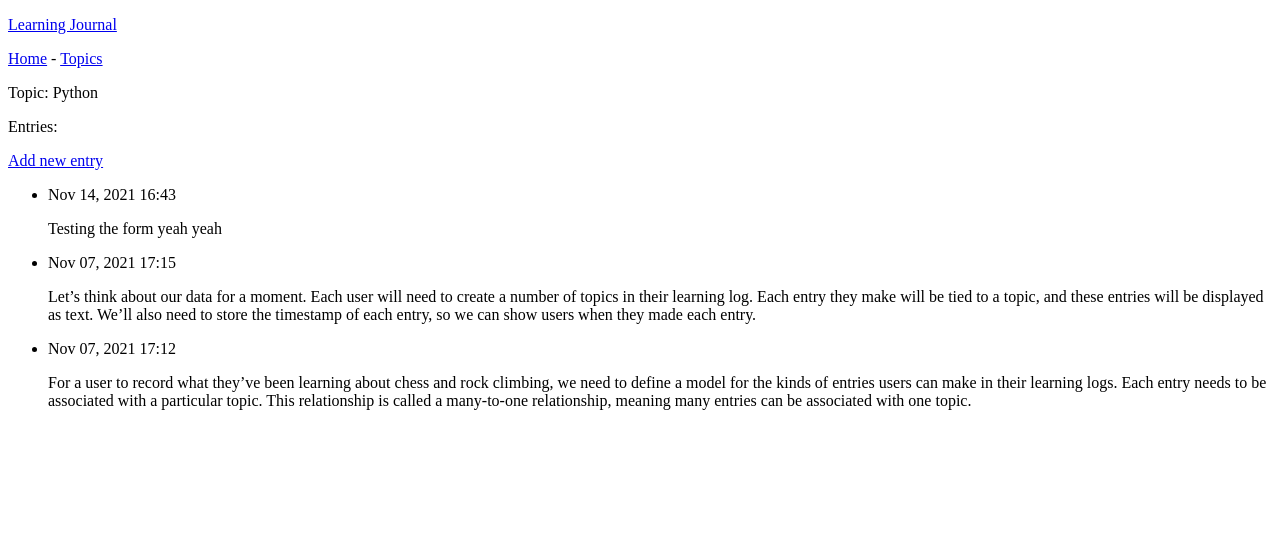
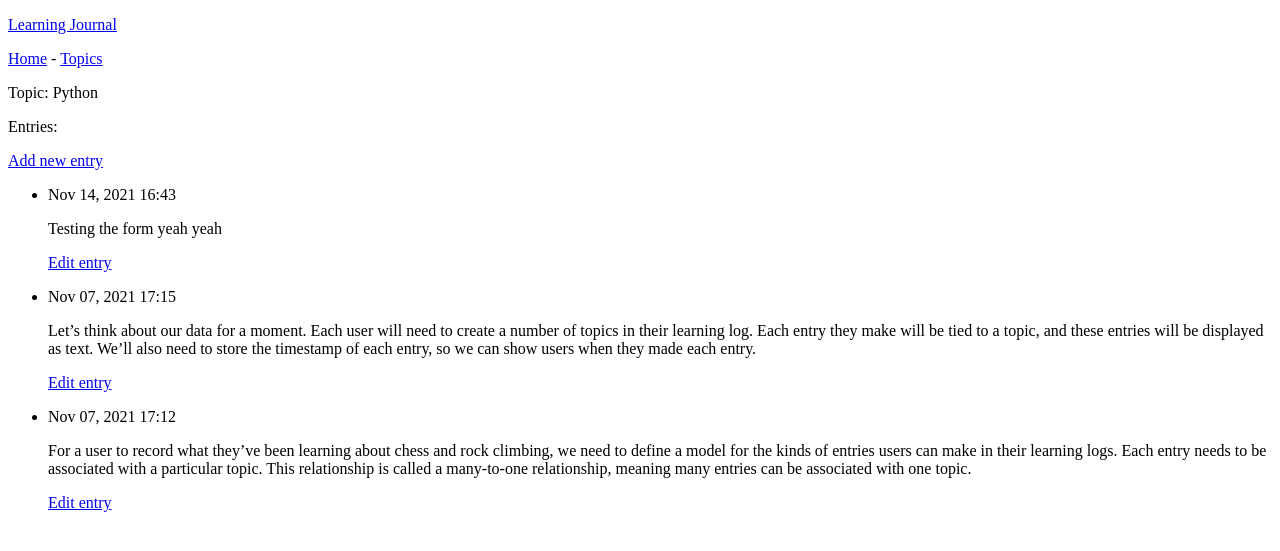
Before and after one commit to Renato79/Learning-Journal, a Django app: page /topics/1/ in a window 1280 px wide. Shown: the top 551 px of the page. Run offline with Django 3.2, Linux system fonts and the light colour scheme; data comes from the database, SQL or seed files in the repository; both versions use the stored data as it was after the commit.

Commit message:
added edit_netry, created views and link in html

```diff
--- a/learning_journals/templates/learning_journals/topic.html
+++ b/learning_journals/templates/learning_journals/topic.html
@@ -13,6 +13,9 @@
     <li>
         <p>{{ entry.date_added|date:'M d, Y H:i' }}</p>
         <p>{{ entry.text|linebreaks }}</p>
+        <p>
+            <a href="{% url 'learning_journals:edit_entry' entry.id %}">Edit entry</a>
+        </p>
     </li>
     {% empty %}
     <li>There are no entries for this topic yet.</li>
--- a/learning_journals/urls.py
+++ b/learning_journals/urls.py
@@ -17,4 +17,6 @@ urlpatterns = [
     path('new_topic/', views.new_topic, name='new_topic'),
     # Page to add a new entry
     path('new_entry/<int:topic_id>/', views.new_entry, name='new_entry'),
+    # Page to edit an entry
+    path('edit_entry/<int:entry_id>/', views.edit_entry, name='edit_entry'),
 ]
--- a/learning_journals/views.py
+++ b/learning_journals/views.py
@@ -1,6 +1,6 @@
 from django.shortcuts import render, redirect
 
-from .models import Topic
+from .models import Topic, Entry
 from .forms import TopicForm, EntryForm
 
 def index(request):
@@ -59,3 +59,22 @@ def new_entry(request, topic_id):
     # Display a blank or invalid form
     context = {'topic': topic, 'form': form}
     return render(request, 'learning_journals/new_entry.html', context)
+
+
+def edit_entry(request, entry_id):
+    """Edit an existing entry."""
+    entry = Entry.objects.get(id=entry_id)
+    topic = entry.topic
+
+    if request.method != 'POST':
+        # Initial requestl pre-fill form with the current entry
+        form = EntryForm(instance=entry)
+    else:
+        # POST data submitted; process data.
+        form = EntryForm(instance=entry, data=request.POST)
+        if form.is_valid():
+            form.save()
+            return redirect('learning_journals:topic', topic_id=topic.id)
+
+    context = {'entry': entry, 'topic': topic, 'form': form}
+    return render(request,'learning_journals/edit_entry.html', context)
```
Also changed, not shown: learning_journals/templates/learning_journals/edit_entry.html (added, +18 -0 lines), db.sqlite3.
